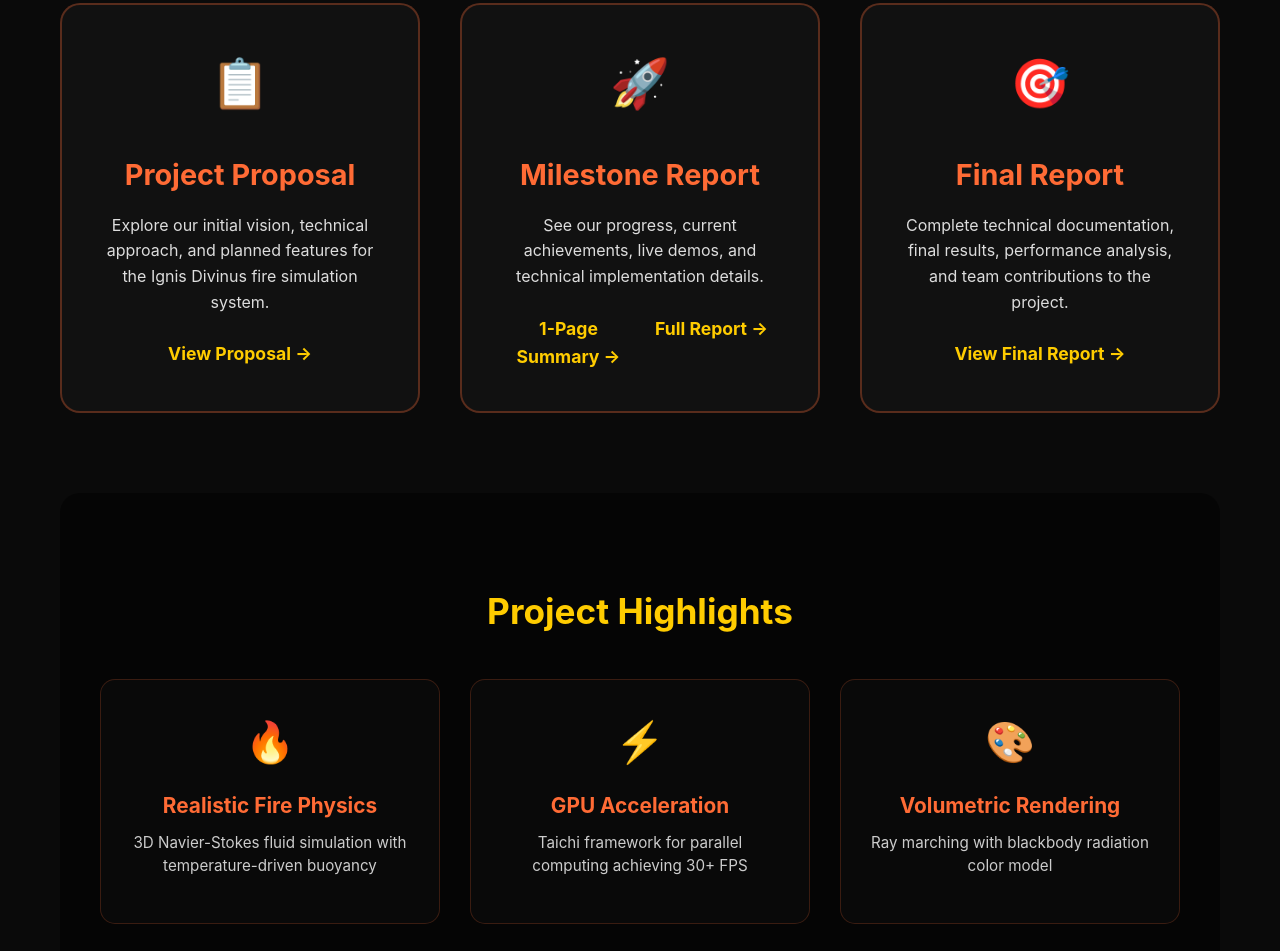
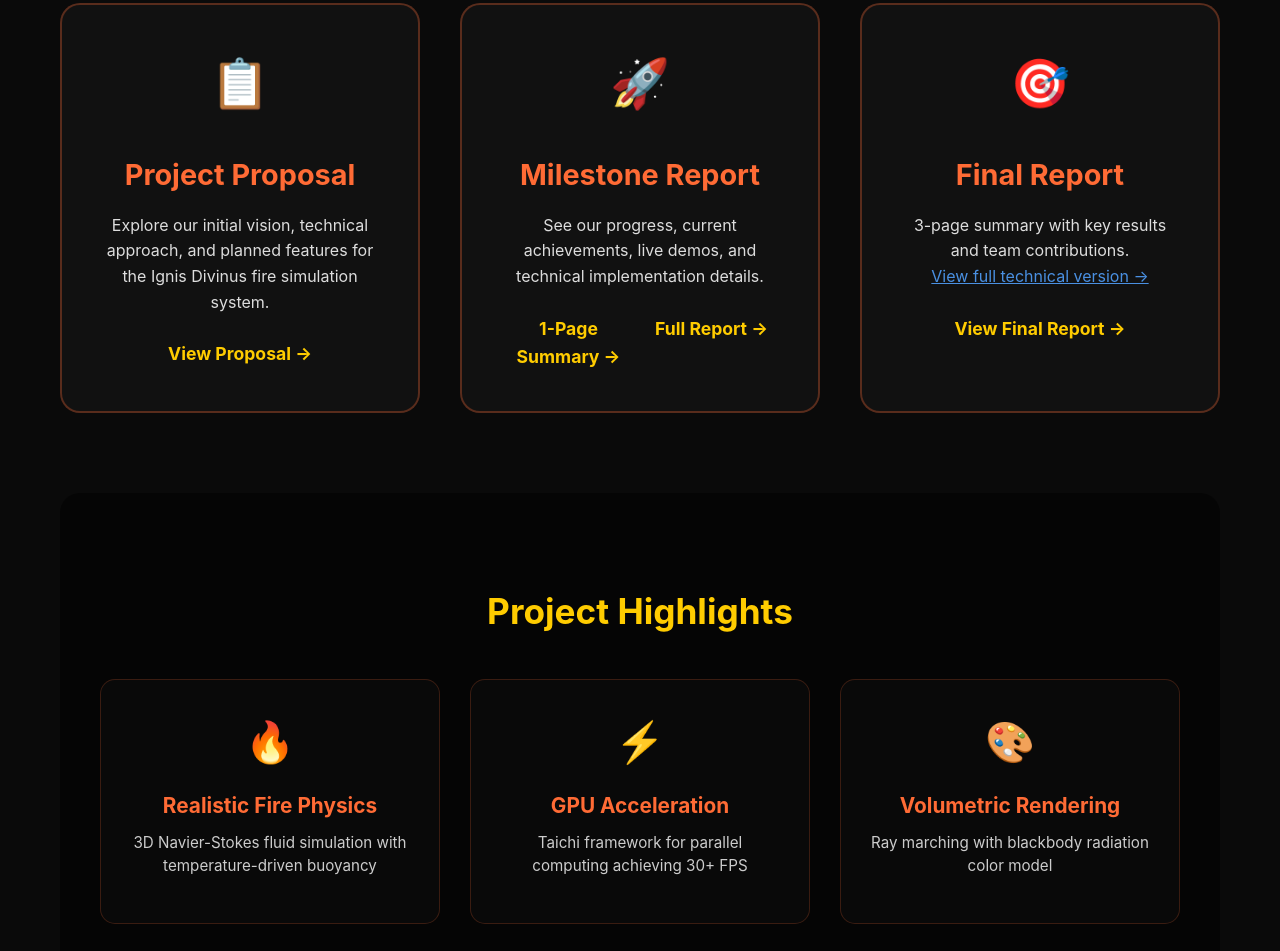
Before and after one commit to yijun-xiang/ignis-divinus, a plain HTML site: page index.html in a window 1280 px wide. Shown: the part 921-1872 px from the top of the page. Drawn offline with Linux system fonts and the light colour scheme.

Commit message:
Update index.html

```diff
--- a/index.html
+++ b/index.html
@@ -660,7 +660,7 @@
                     <div class="project-card" onclick="window.location.href='final.html'">
                         <div class="card-icon">🎯</div>
                         <h3>Final Report</h3>
-                        <p>Complete technical documentation, final results, performance analysis, and team contributions to the project.</p>
+                        <p>3-page summary with key results and team contributions. <br><a href="final-full.html" style="color: var(--accent-blue);">View full technical version →</a></p>
                         <a href="final.html" class="card-link">View Final Report →</a>
                     </div>
                 </div>
```
